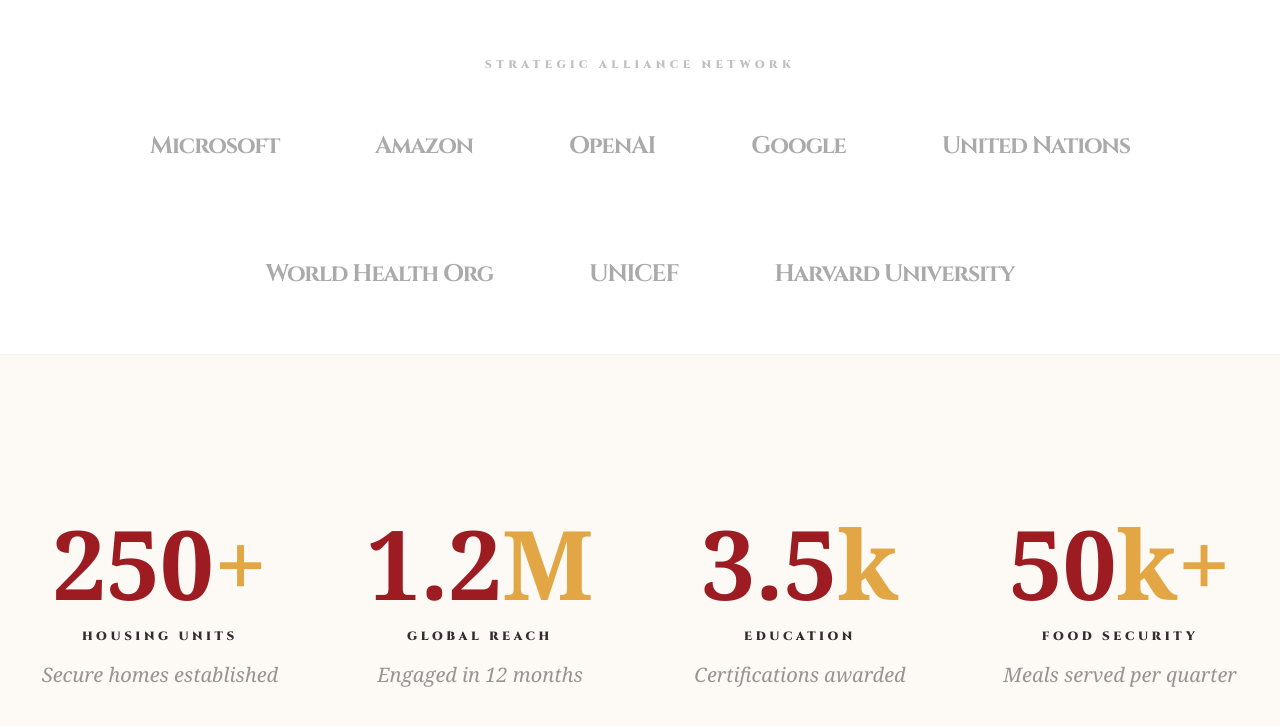
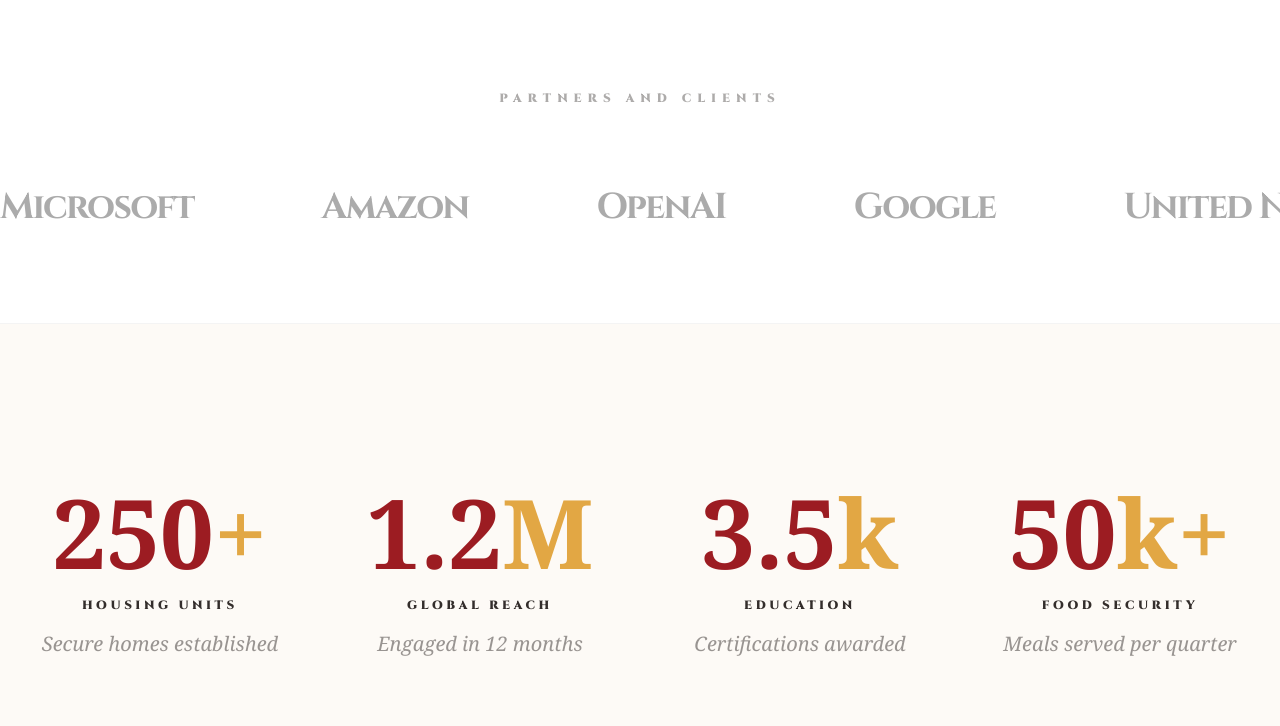
Before and after one commit to delian88/foundationofluv, a React (Vite) app: page / in a window 1280 px wide. Shown: the part 1791-2517 px from the top of the page. Built offline with nearby package versions, Linux system fonts and the light colour scheme; a web font is replaced by a local one.

Commit message:
refactor: Remove unused hero parallax effects
Removes redundant `yHero` and `opacityHero` motion values, as well as the associated commented-out code. These parallax effects were not actively used in the component and are no longer needed.

```diff
--- a/App.tsx
+++ b/App.tsx
@@ -58,7 +58,6 @@
 
   const spawnBurst = useCallback(() => {
     const id = Date.now();
-    // Randomly spawn around the edges of where the frame would be
     const x = 20 + Math.random() * 60;
     const y = 30 + Math.random() * 40;
     const color = COLORS[Math.floor(Math.random() * COLORS.length)];
@@ -93,9 +92,6 @@
   const [logoError, setLogoError] = useState(false);
   const [currentSlide, setCurrentSlide] = useState(0);
   const { scrollYProgress } = useScroll();
-
-  const yHero = useTransform(scrollYProgress, [0, 0.2], [0, -100]);
-  const opacityHero = useTransform(scrollYProgress, [0, 0.15], [1, 0]);
 
   const logoUrl = "logo.svg";
 
@@ -198,7 +194,6 @@
 
       {/* Hero Section */}
       <header className="relative w-full pt-32 pb-16 md:pt-64 md:pb-32 lg:pt-80 lg:pb-48 overflow-hidden bg-[#fdfaf6]">
-        {/* Fireworks Effect Layer */}
         <Fireworks />
 
         <div className="absolute top-0 left-0 w-full h-full -z-10 pointer-events-none overflow-hidden">
@@ -326,14 +321,22 @@
         </div>
       </header>
 
-      {/* Trust & Partners Bar */}
-      <section className="py-10 md:py-16 bg-white border-y border-[#332d2b]/5 overflow-hidden">
-        <div className="max-w-7xl mx-auto px-4">
-          <p className="text-center font-cinzel font-black text-[9px] md:text-[11px] text-[#332d2b]/30 tracking-[0.4em] uppercase mb-10 md:mb-14">Strategic Alliance Network</p>
-          <div className="flex flex-wrap justify-center items-center gap-8 md:gap-24 opacity-40 grayscale hover:grayscale-0 transition-all duration-700">
-             {PARTNERS.map(partner => (
-               <span key={partner} className="font-cinzel font-bold text-lg md:text-2xl tracking-tighter text-[#332d2b]">{partner}</span>
-             ))}
+      {/* Trust, Partners & Clients Sliding Bar */}
+      <section className="py-12 md:py-24 bg-white border-y border-[#332d2b]/5 overflow-hidden">
+        <div className="w-full">
+          <p className="text-center font-cinzel font-black text-[9px] md:text-[12px] text-[#332d2b]/40 tracking-[0.5em] uppercase mb-12 md:mb-20">Partners and Clients</p>
+          <div className="relative flex overflow-hidden">
+            <motion.div
+              className="flex items-center whitespace-nowrap gap-12 md:gap-32"
+              animate={{ x: ["0%", "-50%"] }}
+              transition={{ repeat: Infinity, duration: 30, ease: "linear" }}
+            >
+              {[...PARTNERS, ...PARTNERS].map((partner, i) => (
+                <span key={i} className="font-cinzel font-bold text-2xl md:text-4xl tracking-tighter text-[#332d2b] opacity-40 hover:opacity-100 grayscale hover:grayscale-0 transition-all duration-500 cursor-default">
+                  {partner}
+                </span>
+              ))}
+            </motion.div>
           </div>
         </div>
       </section>
```
